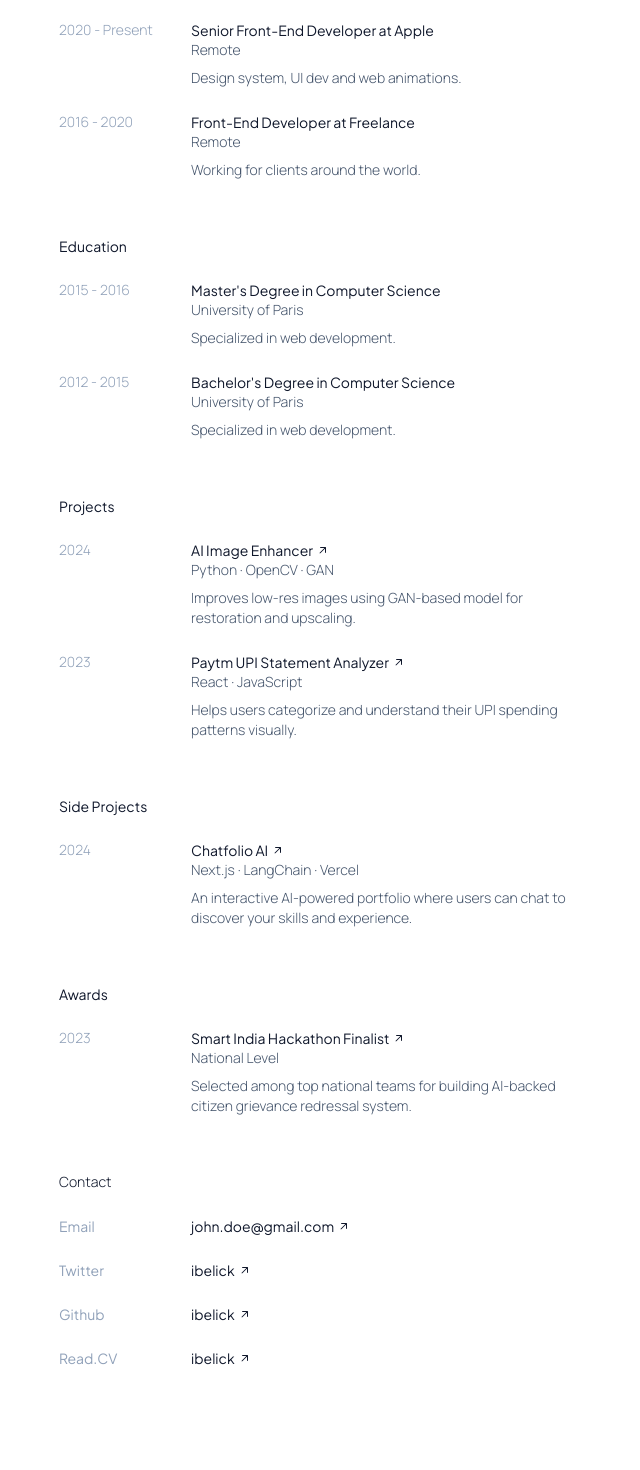
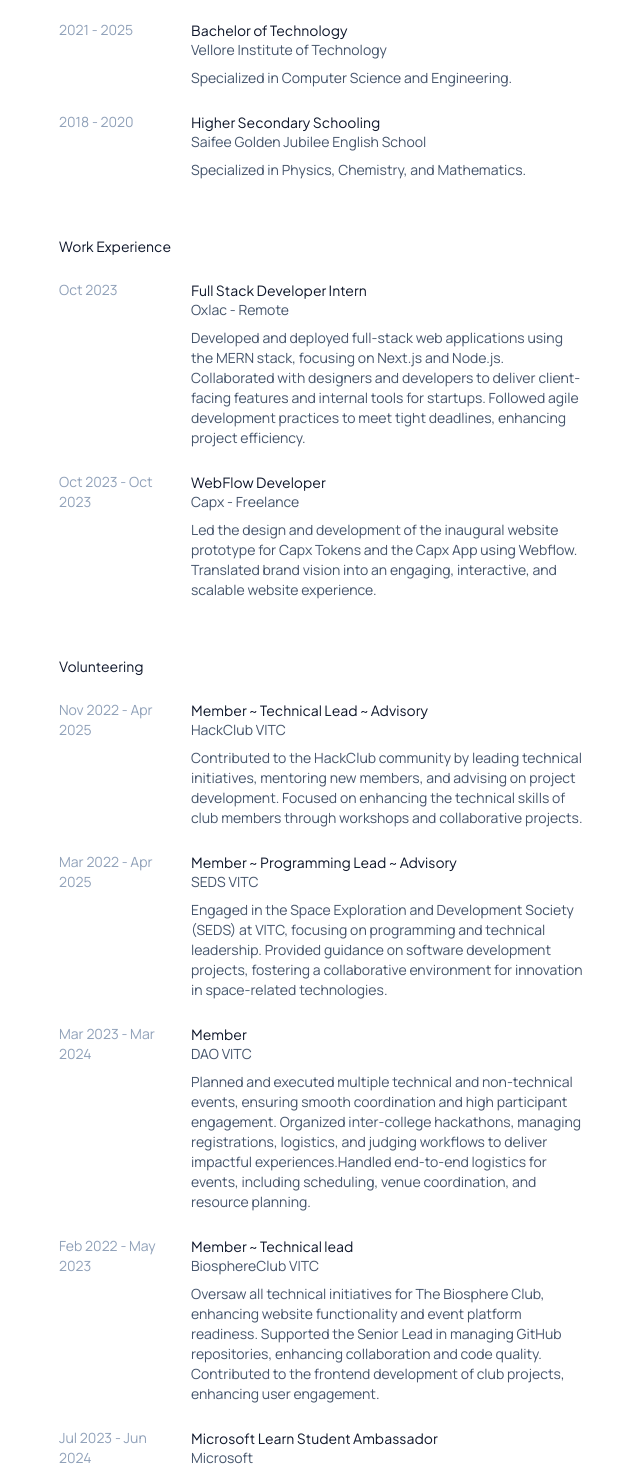
Before and after one commit to srummanf/digitalcv, a Next.js app: page / in a window 1280 px wide. Shown: the part 400-1870 px from the top of the page, without its empty margins (317-957 px from the left). Built offline with nearby package versions, Linux system fonts and the light colour scheme.

Commit message:
`Update font styles in various components and data files`

```diff
--- a/components/About.tsx
+++ b/components/About.tsx
@@ -5,7 +5,7 @@ import { generalData } from "@/data/general";
 const About = () => {
   return (
     <>
-      <section className="my-9 text-sm">
+      <section className="my-9 text-sm font-normal">
         <h3
           className={`${plusJakartaSans.className} mb-1 text-slate-900 dark:text-[#eeeeee]`}
         >
--- a/components/AvatarAndName.tsx
+++ b/components/AvatarAndName.tsx
@@ -5,7 +5,7 @@ import { generalData } from "@/data/general";
 const AvatarAndName = () => {
   return (
     <>
-      <section className="flex items-center">
+      <section className="flex items-center font-normal">
         <div className="relative w-20 h-20">
           <Image
             alt="Author"
--- a/components/Contact.tsx
+++ b/components/Contact.tsx
@@ -4,7 +4,7 @@ import { generalData } from "@/data/general";
 const Contact = () => {
   return (
     <>
-      <section className="my-14 text-sm">
+      <section className="my-14 text-sm font-normal">
         <h3 className="mb-6 text-slate-900 dark:text-[#eeeeee]">Contact</h3>
         <div className="flex flex-col gap-6">
           {generalData.contacts.map((contact, index) => (
--- a/components/ContentWithLinks.tsx
+++ b/components/ContentWithLinks.tsx
@@ -6,7 +6,7 @@ type ContentProps = ContentWithLinks;
 
 const ContentWithLinks: React.FC<ContentProps> = ({ title, items }) => {
   return (
-    <section className="my-14 text-sm">
+    <section className="my-14 text-sm font-normal">
       <h3
         className={`${plusJakartaSans.className} mb-6 text-slate-900 dark:text-[#eeeeee]`}
       >
--- a/components/ContentWithNoLinks.tsx
+++ b/components/ContentWithNoLinks.tsx
@@ -6,7 +6,7 @@ type ContentProps = ContentWithNoLinks;
 
 const ContentWithNoLinks: React.FC<ContentProps> = ({ title, items }) => {
   return (
-    <section className="my-14 text-sm">
+    <section className="my-14 text-sm font-normal">
       <h3
         className={`${plusJakartaSans.className} mb-6 text-slate-900 dark:text-[#eeeeee]`}
       >
--- a/data/contentWithLinks.ts
+++ b/data/contentWithLinks.ts
@@ -41,20 +41,68 @@ export const projectData: ContentWithLinks[] = [
     title: "Projects",
     items: [
       {
-        date: "2024",
-        title: "AI Image Enhancer",
-        url: "https://github.com/rumma/ai-image-enhancer",
-        subTitle: "Python · OpenCV · GAN",
+        date: "Dec 2024 - Apr 2025",
+        title: "Study on El Niño’s Impact on Chennai Groundwater Sustainability",
+        url: "https://github.com/srummanf/ElNino-Anomaly-Study",
+        subTitle: "Data Analysis · Python",
         description:
-          "Improves low-res images using GAN-based model for restoration and upscaling.",
+          "Analyzes El Niño’s effect on Chennai groundwater. Identifies vulnerable zones and proposes sustainable solutions using predictive modeling.",
       },
       {
-        date: "2023",
-        title: "Paytm UPI Statement Analyzer",
-        url: "https://github.com/rumma/paytm-analyzer",
-        subTitle: "React · JavaScript",
+        date: "Jan 2025 - Mar 2025",
+        title: "DevHub",
+        url: "https://github.com/srummanf/Devhub",
+        subTitle: "Full-Stack Development",
         description:
-          "Helps users categorize and understand their UPI spending patterns visually.",
+          "Centralized platform for developer tools and UI kits to streamline the Hacknight'25 experience with a curated, high-productivity ecosystem.",
+      },
+      {
+        date: "Aug 2024 - Nov 2024",
+        title: "Pre-Confirmation Fraud Detection in Blockchain Mempool",
+        url: "https://github.com/srummanf/Fraud-Blockchain-Transaction-Detection",
+        subTitle: "Machine Learning · Blockchain",
+        description:
+          "Detects Ethereum fraud pre-confirmation using ML in mempool, preventing resource misuse and increasing blockchain security.",
+      },
+      {
+        date: "Jan 2024 - Mar 2024",
+        title: "Data Encryption in Image using Chaos Map",
+        url: "https://github.com/srummanf/Chaos-Map-Data-Encryption",
+        subTitle: "Python · Cryptography",
+        description:
+          "Implements Arnold and Henon chaos maps for secure image-based data encryption, enhancing digital communication confidentiality.",
+      },
+      {
+        date: "Jan 2024 - Mar 2024",
+        title: "Dyslexia Prediction App",
+        url: "https://github.com/srummanf/Dyslexia-Detection-from-Handwriting",
+        subTitle: "Machine Learning · Python · AI",
+        description:
+          "Predicts dyslexia from handwriting using YOLOv8 and Streamlit, enabling early diagnosis through visual and auditory tests.",
+      },
+      {
+        date: "Jan 2024 - Mar 2024",
+        title: "Early Detection of Retinopathy of Prematurity",
+        url: "https://github.com/srummanf/Retinopathy-Detection",
+        subTitle: "Machine Learning · Python",
+        description:
+          "Compares multiple CNN architectures for detecting ROP early in infants using medical image data.",
+      },
+      {
+        date: "Dec 2023",
+        title: "DeCoHere | EthIndia",
+        url: "https://ethglobal.com/showcase/decohere-ethindia2023",
+        subTitle: "Full-Stack · Solidity · Web3",
+        description:
+          "Web3 event booking platform with smart contracts, Push Protocol notifications, and Next.js UI; won EthIndia Scroll prize.",
+      },
+      {
+        date: "Feb 2023 - Mar 2023",
+        title: "AI-Based ANPR System with FRS",
+        url: "https://github.com/srummanf/ANPR-FRS-System",
+        subTitle: "Figma · UI/UX Design",
+        description:
+          "ANPR + FRS system detecting traffic violations in poor visibility with image stitching, facial recognition, and ANPR recovery.",
       },
     ],
   },
@@ -62,25 +110,73 @@ export const projectData: ContentWithLinks[] = [
     title: "Side Projects",
     items: [
       {
-        date: "2024",
-        title: "Chatfolio AI",
-        url: "https://github.com/rumma/chatfolio",
-        subTitle: "Next.js · LangChain · Vercel",
+        date: "2025",
+        title: "srummanf's vetrina",
+        url: "https://github.com/srummanf/vetrina",
+        subTitle: "Next.js · TailwindCSS · Vercel",
         description:
-          "An interactive AI-powered portfolio where users can chat to discover your skills and experience.",
+          "𓂃 srummanf's vetrina 𓂃",
+      },
+      {
+        date: "2025",
+        title: "poietes",
+        url: "https://github.com/srummanf/poietes",
+        subTitle: "Next.js · TailwindCSS · Vercel",
+        description:
+          "Jotting down thoughts, drafting ideas, or creating polished notes",
+      },
+      {
+        date: "2025",
+        title: "Pretty Browser View",
+        url: "https://github.com/srummanf/pretty-browser-view",
+        subTitle: "Next.js · TailwindCSS · Vercel",
+        description:
+        "A Draggable, Resizable Web Preview Interface",
+      },
+      {
+        date: "2025",
+        title: "Ramadan Elegance",
+        url: "https://github.com/srummanf/Ramadan",
+        subTitle: "Next.js · TailwindCSS · Vercel",
+        description:
+        "A modern, responsive React application showcasing the virtues and blessings of Ramadan. Built with React, TypeScript, and Tailwind CSS.",
+      },
+      {
+        date: "2025",
+        title: "Poetic Whispers",
+        url: "https://github.com/srummanf/Poetic-Whispers",
+        subTitle: "Next.js · TailwindCSS · Vercel",
+        description:
+        "Poetic Whispers is where classics come to life. This application celebrates the enduring magic of the greatest poets in history.",
+      },
+      {
+        date: "2025",
+        title: "Interactive Candle Blow Birthday Cake",
+        url: "https://github.com/srummanf/Interactive-Candle-Blow-Birthday-Cake",
+        subTitle: "HTML · CSS · JS",
+        description:
+          "An interactive HTML, CSS, and JavaScript project that simulates a birthday cake where users can add candles and blow them out using mouse gestures.",
       },
     ],
   },
   {
-    title: "Awards",
+    title: "Awards and Recognition",
     items: [
       {
-        date: "2023",
-        title: "Smart India Hackathon Finalist",
-        url: "https://sih.gov.in",
-        subTitle: "National Level",
+        date: "Dec 2023",
+        title: "Track Winner - ETHIndia 2023",
+        url: "https://ethglobal.com/showcase/decohere-1qov4",
+        subTitle: "Scroll Track Winner",
         description:
-          "Selected among top national teams for building AI-backed citizen grievance redressal system.",
+          "Awarded for DeCoHere, a Web3 event booking platform, at ETHIndia 2023.",
+      },
+      {
+        date: "Mar 2023",
+        title: "Top 10 - KAVACH Hackathon",
+        url: "https://github.com/mohammadshaad/codephilics-vitish",
+        subTitle: "AI-Based ANPR System with FRS",
+        description:
+          "Ranked among the top 10 teams for developing an AI-based ANPR system with facial recognition at KAVACH Hackathon.",
       },
     ],
   },
--- a/data/contentWithNoLinks.ts
+++ b/data/contentWithNoLinks.ts
@@ -37,37 +37,79 @@ export type ContentWithNoLinks = {
 export type ContentData = ContentWithNoLinks[];
 
 export const contentData = [
+
+  {
+    title: "Education",
+    items: [
+      {
+        title: "Bachelor of Technology ",
+        subTitle: "Vellore Institute of Technology",
+        date: "2021 - 2025",
+        description: "Specialized in Computer Science and Engineering.",
+      },
+      {
+        title: "Higher Secondary Schooling",
+        subTitle: "Saifee Golden Jubilee English School",
+        date: "2018 - 2020",
+        description: "Specialized in Physics, Chemistry, and Mathematics.",
+      },
+    ],
+  },
   {
     title: "Work Experience",
     items: [
       {
-        title: "Senior Front-End Developer at Apple",
-        subTitle: "Remote",
-        date: "2020 - Present",
-        description: "Design system, UI dev and web animations.",
+        title: "Full Stack Developer Intern",
+        subTitle: "Oxlac - Remote",
+        date: "Oct 2023",
+        description: "Developed and deployed full-stack web applications using the MERN stack, focusing on Next.js and Node.js. Collaborated with designers and developers to deliver client-facing features and internal tools for startups. Followed agile development practices to meet tight deadlines, enhancing project efficiency.",
       },
       {
-        title: "Front-End Developer at Freelance",
-        subTitle: "Remote",
-        date: "2016 - 2020",
-        description: "Working for clients around the world.",
+        title: "WebFlow Developer",
+        subTitle: "Capx - Freelance",
+        date: "Oct 2023 - Oct 2023",
+        description: "Led the design and development of the inaugural website prototype for Capx Tokens and the Capx App using Webflow. Translated brand vision into an engaging, interactive, and scalable website experience.",
       },
     ],
   },
   {
-    title: "Education",
+    title: "Volunteering",
     items: [
       {
-        title: "Master's Degree in Computer Science",
-        subTitle: "University of Paris",
-        date: "2015 - 2016",
-        description: "Specialized in web development.",
+        title: "Member ~ Technical Lead ~ Advisory",
+        subTitle: "HackClub VITC",
+        date: "Nov 2022 - Apr 2025",
+        description: "Contributed to the HackClub community by leading technical initiatives, mentoring new members, and advising on project development. Focused on enhancing the technical skills of club members through workshops and collaborative projects.",
       },
       {
-        title: "Bachelor's Degree in Computer Science",
-        subTitle: "University of Paris",
-        date: "2012 - 2015",
-        description: "Specialized in web development.",
+        title: "Member ~ Programming Lead ~ Advisory",
+        subTitle: "SEDS VITC",
+        date: "Mar 2022 - Apr 2025",
+        description: "Engaged in the Space Exploration and Development Society (SEDS) at VITC, focusing on programming and technical leadership. Provided guidance on software development projects, fostering a collaborative environment for innovation in space-related technologies.",
+      },
+      {
+        title: "Member",
+        subTitle: "DAO VITC",
+        date: "Mar 2023 - Mar 2024",
+        description: "Planned and executed multiple technical and non-technical events, ensuring smooth coordination and high participant engagement. Organized inter-college hackathons, managing registrations, logistics, and judging workflows to deliver impactful experiences.Handled end-to-end logistics for events, including scheduling, venue coordination, and resource planning.",
+      },
+      {
+        title: "Member ~ Technical lead",
+        subTitle: "BiosphereClub VITC",
+        date: "Feb 2022 - May 2023",
+        description: "Oversaw all technical initiatives for The Biosphere Club, enhancing website functionality and event platform readiness. Supported the Senior Lead in managing GitHub repositories, enhancing collaboration and code quality. Contributed to the frontend development of club projects, enhancing user engagement.",
+      },
+      {
+        title: "Microsoft Learn Student Ambassador",
+        subTitle: "Microsoft",
+        date: "Jul 2023 - Jun 2024",
+        description: "Engaged in community outreach and technical workshops, promoting Microsoft technologies and tools. Facilitated learning sessions on cloud computing, AI, and software development best practices.",
+      },
+      {
+        title: "Designer for Outreach Department",
+        subTitle: "VITC",
+        date: "Nov 2022 - Apr 2023",
+        description: "Designed engaging story layouts and post templates for VIT's official Instagram and Facebook platforms.Ensured a cohesive visual identity across various campaigns, club announcements, and event promotions.",
       },
     ],
   },
--- a/data/general.ts
+++ b/data/general.ts
@@ -18,28 +18,22 @@ export const generalData = {
   contacts: [
     {
       label: "Email",
-      value: "john.doe@gmail.com",
-      href: "mailto:john.doe@gmail.com",
+      value: "rummanfardeen4567@gmail.com",
+      href: "mailto:rummanfardeen4567@gmail.com",
     },
     {
       label: "Twitter",
-      value: "ibelick",
-      href: "https://twitter.com/ibelick",
+      value: "srummanf",
+      href: "https://twitter.com/srummanf",
     },
     {
       label: "Github",
-      value: "ibelick",
-      href: "https://github.com/ibelick",
-    },
-    {
-      label: "Read.CV",
-      value: "ibelick",
-      href: "https://read.cv/ibelick",
+      value: "srummanf",
+      href: "https://github.com/srummanf",
     },
   ],
 };
 
 /**
  * Status - Use Circular Emoji for Better Visibility - 🟢, 🔴, 🟡, 🔵, 🟣, ⚫, ⚪, 🟠, 🟤, 🟩, 🟦, 🟥, 🟪, 🟫, 🌑, 🌕, 🌖, 🌗, 🌘, 🌒
-
  */
```
